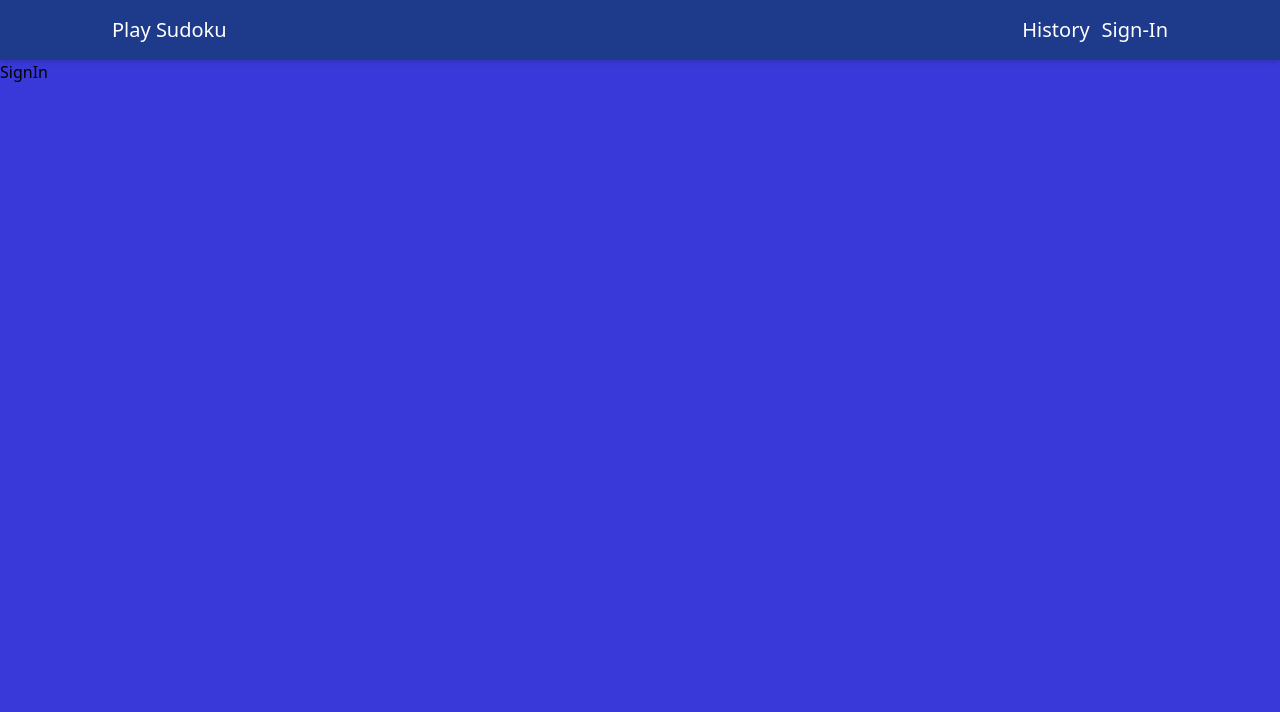
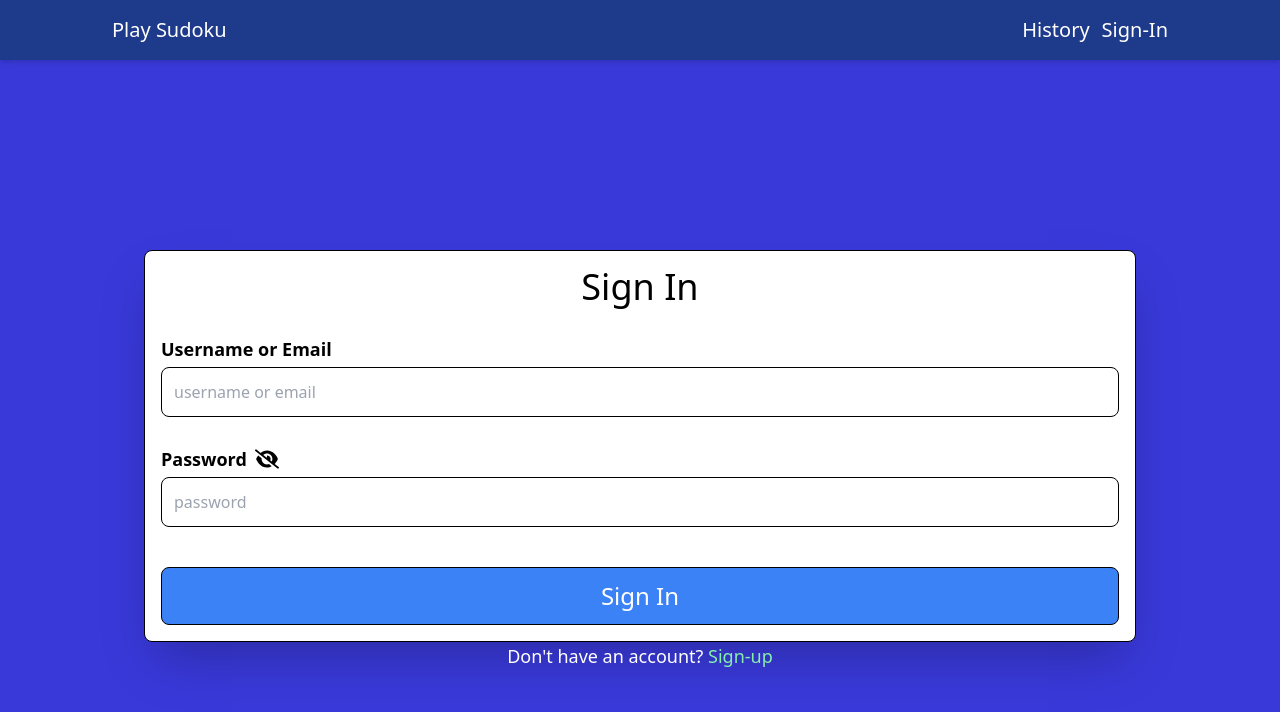
Before and after one commit to mylkner/mern-sudoku, a React (Vite) app in the folder client/: page /sign-in in a window 1280 px wide. Shown: the top 712 px of the page. Built offline with nearby package versions, Linux system fonts and the light colour scheme.

Commit message:
made components for sign in and up pages

```diff
--- /dev/null
+++ b/client/src/components/signinup/Container.jsx
@@ -0,0 +1,15 @@
+const Container = ({ onSubmit, children }) => {
+    return (
+        <div className="flex flex-col items-center justify-center w-full h-screen p-5">
+            <form
+                onSubmit={onSubmit}
+                className="w-[80%] bg-white border border-black rounded-lg flex flex-col gap-7 p-4 shadow-2xl"
+            >
+                {children.slice(0, -1)}
+            </form>
+            {children.slice(-1)}
+        </div>
+    );
+};
+
+export default Container;
--- /dev/null
+++ b/client/src/components/signinup/Input.jsx
@@ -0,0 +1,22 @@
+const Input = (props) => {
+    return (
+        <div className="flex flex-col gap-1">
+            <label htmlFor={props.id} className="text-lg font-semibold">
+                {props.text}
+            </label>
+            <input
+                disabled={props.loading}
+                id={props.id}
+                value={props.value}
+                type={props.type}
+                onChange={props.handleChange}
+                placeholder={props.text.toLowerCase()}
+                className="w-full border border-black p-3 rounded-lg"
+            />
+            {props.error && props.error.includes(props.errorType) && (
+                <p className="text-red-500">{props.error}</p>
+            )}
+        </div>
+    );
+};
+export default Input;
--- /dev/null
+++ b/client/src/components/signinup/LinkToSignInOrUp.jsx
@@ -0,0 +1,16 @@
+import { Link } from "react-router-dom";
+
+const LinkToSignInOrUp = ({ text, link }) => {
+    return (
+        <p className="text-white text-lg">
+            {text}{" "}
+            <Link
+                to={"/" + link.toLowerCase()}
+                className="hover:underline text-green-300"
+            >
+                {link}
+            </Link>
+        </p>
+    );
+};
+export default LinkToSignInOrUp;
--- /dev/null
+++ b/client/src/components/signinup/PasswordInput.jsx
@@ -0,0 +1,47 @@
+import { useState } from "react";
+import { FaEye, FaEyeSlash } from "react-icons/fa6";
+
+const PasswordInput = ({ loading, handleChange, password, error }) => {
+    const [passwordView, setPasswordView] = useState("password");
+
+    const handlePasswordViewChange = () => {
+        passwordView === "text"
+            ? setPasswordView("password")
+            : setPasswordView("text");
+    };
+
+    return (
+        <div className={"flex flex-col gap-1"}>
+            <span className="flex gap-2 items-center">
+                <label htmlFor="password" className="text-lg font-semibold">
+                    Password
+                </label>
+                {passwordView === "password" ? (
+                    <FaEyeSlash
+                        onClick={handlePasswordViewChange}
+                        className="text-2xl"
+                    />
+                ) : (
+                    <FaEye
+                        onClick={handlePasswordViewChange}
+                        className="text-2xl"
+                    />
+                )}
+            </span>
+            <input
+                disabled={loading}
+                value={password}
+                id="password"
+                type={passwordView}
+                onChange={handleChange}
+                placeholder="password"
+                className="w-full border border-black p-3 rounded-lg"
+            />
+            {error &&
+                (error.includes("password") || error.includes("Password")) && (
+                    <p className="text-red-500">{error}</p>
+                )}
+        </div>
+    );
+};
+export default PasswordInput;
--- /dev/null
+++ b/client/src/components/signinup/SubmitButton.jsx
@@ -0,0 +1,19 @@
+import Spinner from "../Spinner";
+
+const SubmitButton = ({ loading, text, error }) => {
+    return (
+        <>
+            {error && error.includes("All") && (
+                <p className="text-red-500">{error}</p>
+            )}
+            <button
+                disabled={loading}
+                className="disabled:opacity-60 flex justify-center items-center w-full rounded-lg bg-blue-500 border border-black text-white text-2xl p-3 mt-3"
+            >
+                {loading ? <Spinner /> : text}
+            </button>
+        </>
+    );
+};
+
+export default SubmitButton;
--- a/client/src/pages/SignIn.jsx
+++ b/client/src/pages/SignIn.jsx
@@ -1,5 +1,69 @@
+import { useState } from "react";
+import { useDispatch } from "react-redux";
+import axios from "axios";
+import { signInOrUpdateUserSuccess } from "../redux/userSlice";
+import Container from "../components/signinup/Container";
+import Input from "../components/signinup/Input";
+import PasswordInput from "../components/signinup/PasswordInput";
+import SubmitButton from "../components/signinup/SubmitButton";
+import LinkToSignInOrUp from "../components/signinup/LinkToSignInOrUp";
+
 const SignIn = () => {
-    return <div>SignIn</div>;
+    const initialFormData = {
+        usernameOrEmail: "",
+        password: "",
+    };
+    const dispatch = useDispatch();
+    const [formData, setFormData] = useState(initialFormData);
+    const [loading, setLoading] = useState(false);
+    const [error, setError] = useState(null);
+
+    const onSubmit = async (e) => {
+        e.preventDefault();
+        setLoading(true);
+
+        try {
+            const { data } = await axios.post("/api/auth/sign-in", formData);
+            setLoading(false);
+            setError(null);
+            setFormData(initialFormData);
+            dispatch(signInOrUpdateUserSuccess(data.user));
+        } catch (error) {
+            setError(error.response.data.message);
+            setLoading(false);
+        }
+    };
+
+    const handleChange = (e) => {
+        setFormData({ ...formData, [e.target.id]: e.target.value });
+    };
+
+    return (
+        <Container onSubmit={onSubmit}>
+            <h1 className="text-center text-4xl ">Sign In</h1>
+            <Input
+                id="usernameOrEmail"
+                text={"Username or Email"}
+                loading={loading}
+                value={formData.usernameOrEmail}
+                type={"text"}
+                handleChange={handleChange}
+                error={error}
+                errorType={"User"}
+            />
+            <PasswordInput
+                loading={loading}
+                handleChange={handleChange}
+                password={formData.password}
+                error={error}
+            />
+            <SubmitButton loading={loading} text={"Sign In"} error={error} />
+            <LinkToSignInOrUp
+                text={"Don't have an account?"}
+                link={"Sign-up"}
+            />
+        </Container>
+    );
 };
 
 export default SignIn;
--- a/client/src/pages/SignUp.jsx
+++ b/client/src/pages/SignUp.jsx
@@ -1,9 +1,10 @@
 import { useState } from "react";
 import axios from "axios";
-import { Link } from "react-router-dom";
-import { FaEyeSlash } from "react-icons/fa6";
-import { FaEye } from "react-icons/fa";
-import Spinner from "../components/Spinner";
+import Container from "../components/signinup/Container";
+import Input from "../components/signinup/Input";
+import PasswordInput from "../components/signinup/PasswordInput";
+import SubmitButton from "../components/signinup/SubmitButton";
+import LinkToSignInOrUp from "../components/signinup/LinkToSignInOrUp";
 
 const SignUp = () => {
     const initialFormData = {
@@ -15,13 +16,6 @@ const SignUp = () => {
     const [loading, setLoading] = useState(false);
     const [error, setError] = useState(null);
     const [success, setSuccess] = useState(false);
-    const [passwordView, setPasswordView] = useState("password");
-
-    const classNames = {
-        inputContainer: "flex flex-col gap-1",
-        label: "text-lg font-semibold",
-        input: "w-full border border-black p-3 rounded-lg",
-    };
 
     const onSubmit = async (e) => {
         e.preventDefault();
@@ -35,6 +29,7 @@ const SignUp = () => {
             setError(null);
             setFormData(initialFormData);
         } catch (error) {
+            console.log(error.response.data.message);
             setError(error.response.data.message);
             setLoading(false);
         }
@@ -44,105 +39,45 @@ const SignUp = () => {
         setFormData({ ...formData, [e.target.id]: e.target.value });
     };
 
-    const handlePasswordViewChange = () => {
-        passwordView === "text"
-            ? setPasswordView("password")
-            : setPasswordView("text");
-    };
+    console.log(formData);
 
     return (
-        <div className="flex flex-col items-center justify-center w-full h-screen p-5">
-            <form
-                onSubmit={onSubmit}
-                className="w-[80%] bg-white border border-black rounded-lg flex flex-col gap-7 p-4 shadow-2xl"
-            >
+        <Container onSubmit={onSubmit}>
             <h1 className="text-center text-4xl ">Sign Up</h1>
-                <div className={classNames.inputContainer}>
-                    <label htmlFor="username" className={classNames.label}>
-                        Username
-                    </label>
-                    <input
-                        disabled={loading}
+            <Input
                 id="username"
+                text={"Username"}
+                loading={loading}
                 value={formData.username}
-                        type="text"
-                        onChange={handleChange}
-                        placeholder="username"
-                        className={classNames.input}
+                type={"text"}
+                handleChange={handleChange}
+                error={error}
+                errorType={"User"}
             />
-                    {error && error.includes("Username") && (
-                        <p className="text-red-500">{error}</p>
-                    )}
-                </div>
-                <div className={classNames.inputContainer}>
-                    <label htmlFor="email" className={classNames.label}>
-                        Email
-                    </label>
-                    <input
-                        disabled={loading}
+            <Input
+                id="email"
+                text={"Username"}
+                loading={loading}
                 value={formData.email}
-                        id="email"
-                        type="email"
-                        onChange={handleChange}
-                        placeholder="email"
-                        className={classNames.input}
+                type={"email"}
+                handleChange={handleChange}
+                error={error}
+                errorType={"Email"}
             />
-                    {error && error.includes("Email") && (
-                        <p className="text-red-500">{error}</p>
-                    )}
-                </div>
-                <div className={classNames.inputContainer}>
-                    <span className="flex gap-2 items-center">
-                        <label htmlFor="password" className={classNames.label}>
-                            Password
-                        </label>
-                        {passwordView === "password" ? (
-                            <FaEyeSlash
-                                onClick={handlePasswordViewChange}
-                                className="text-2xl"
+            <PasswordInput
+                loading={loading}
+                handleChange={handleChange}
+                password={formData.password}
+                error={error}
             />
-                        ) : (
-                            <FaEye
-                                onClick={handlePasswordViewChange}
-                                className="text-2xl"
-                            />
-                        )}
-                    </span>
-                    <input
-                        disabled={loading}
-                        value={formData.password}
-                        id="password"
-                        type={passwordView}
-                        onChange={handleChange}
-                        placeholder="password"
-                        className={classNames.input}
-                    />
-                    {error && error.includes("Password") && (
-                        <p className="text-red-500">{error}</p>
-                    )}
-                </div>
-                {error && error.includes("fields") && (
-                    <p className="text-red-500">{error}</p>
-                )}
-                <button
-                    disabled={loading}
-                    className="disabled:opacity-60 flex justify-center items-center w-full rounded-lg bg-blue-500 border border-black text-white text-2xl p-3 mt-3"
-                >
-                    {loading ? <Spinner /> : "Sign Up"}
-                </button>
+            <SubmitButton loading={loading} text={"Sign Up"} error={error} />
             {success && (
                 <p className="text-green-600 text-lg font-semibold">
                     User created Successfully!
                 </p>
             )}
-            </form>
-            <p className="text-white text-lg">
-                Have an account?{" "}
-                <Link to="/sign-in" className="hover:underline text-green-300">
-                    Sign-in
-                </Link>
-            </p>
-        </div>
+            <LinkToSignInOrUp text={"Have an account?"} link={"Sign-in"} />
+        </Container>
     );
 };
 
```
Lines whose indentation alone changed are shown as unchanged.
